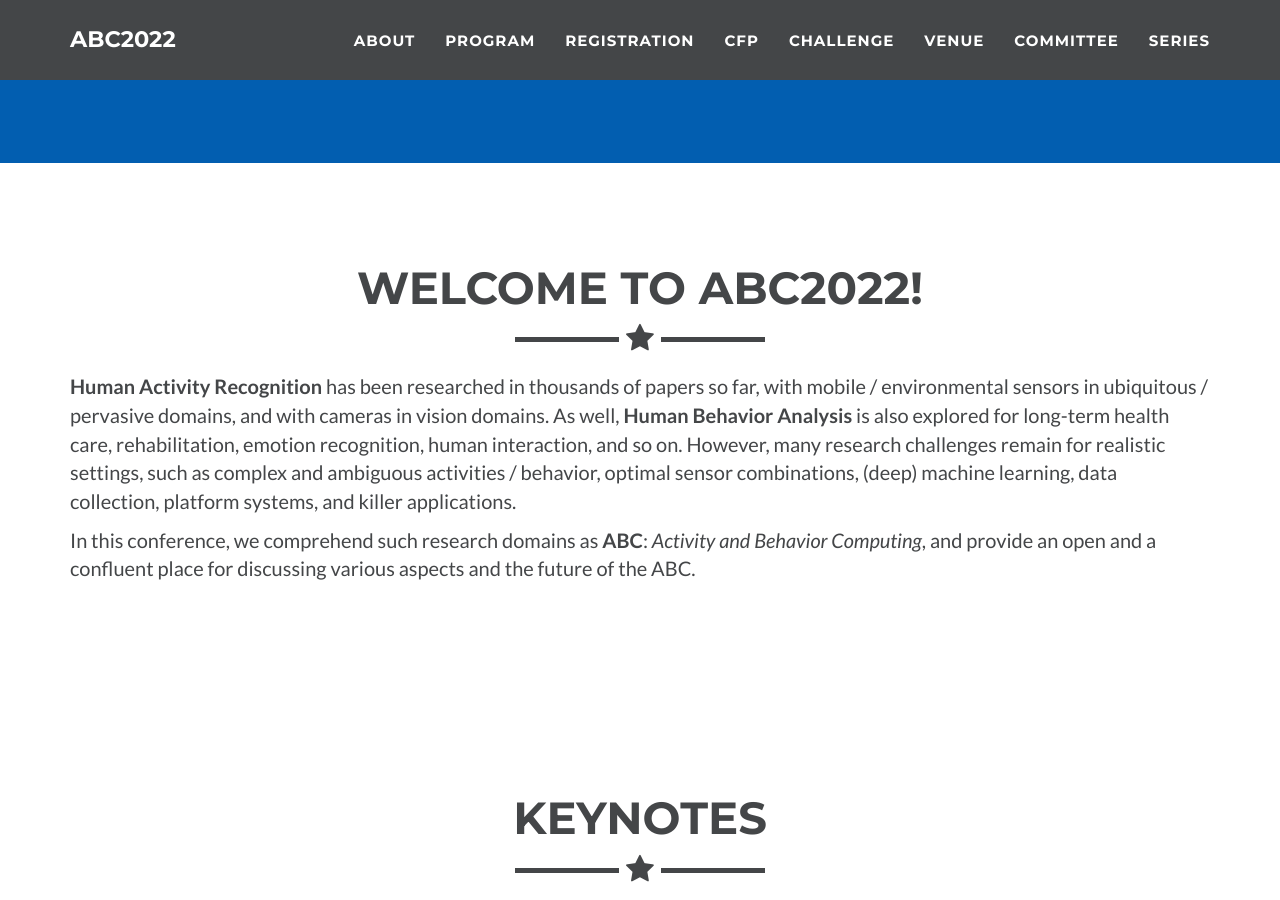
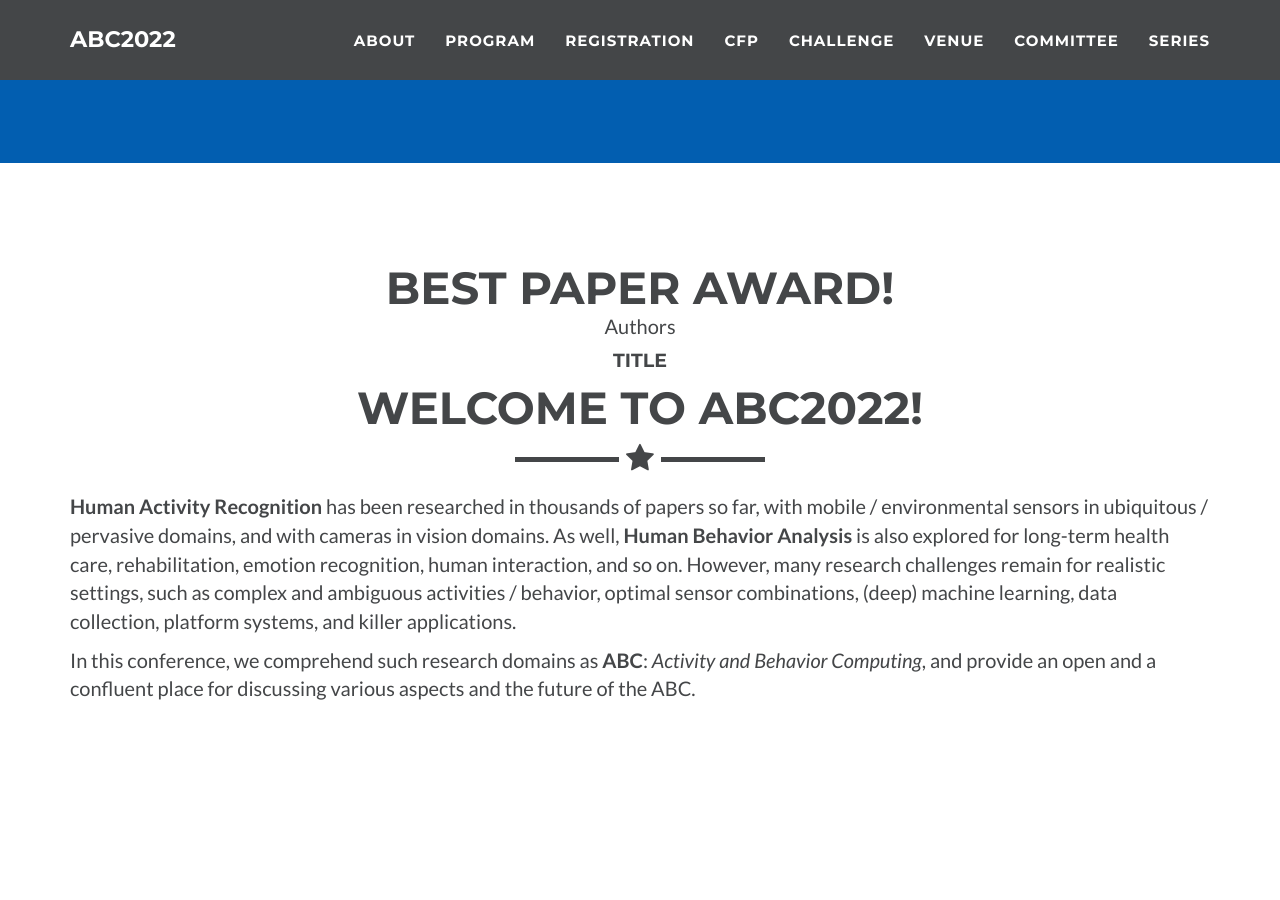
Before and after one commit to abc-research/abc-research.github.io, a Jekyll site: the page built from index.html, in a window 1280 px wide and 900 px high, scrolled down 740 px. Built offline with Jekyll 4.4.1, drawn with Linux system fonts in a browser that asks for light colours.

Commit message:
Update about.html

```diff
--- a/_includes/about.html
+++ b/_includes/about.html
@@ -3,6 +3,11 @@
         <div class="container">
             <div>
                 <div class="col-lg-12 text-center">
+                    <h2>BEST PAPER AWARD!</h2>
+                    <p>Authors</p>
+                    <h4>Title</h4>
+
+                    <p></p>
                     <h2>Welcome to {{site.title}}!</h2>
                     <hr class="star-primary">
                 </div>
```
